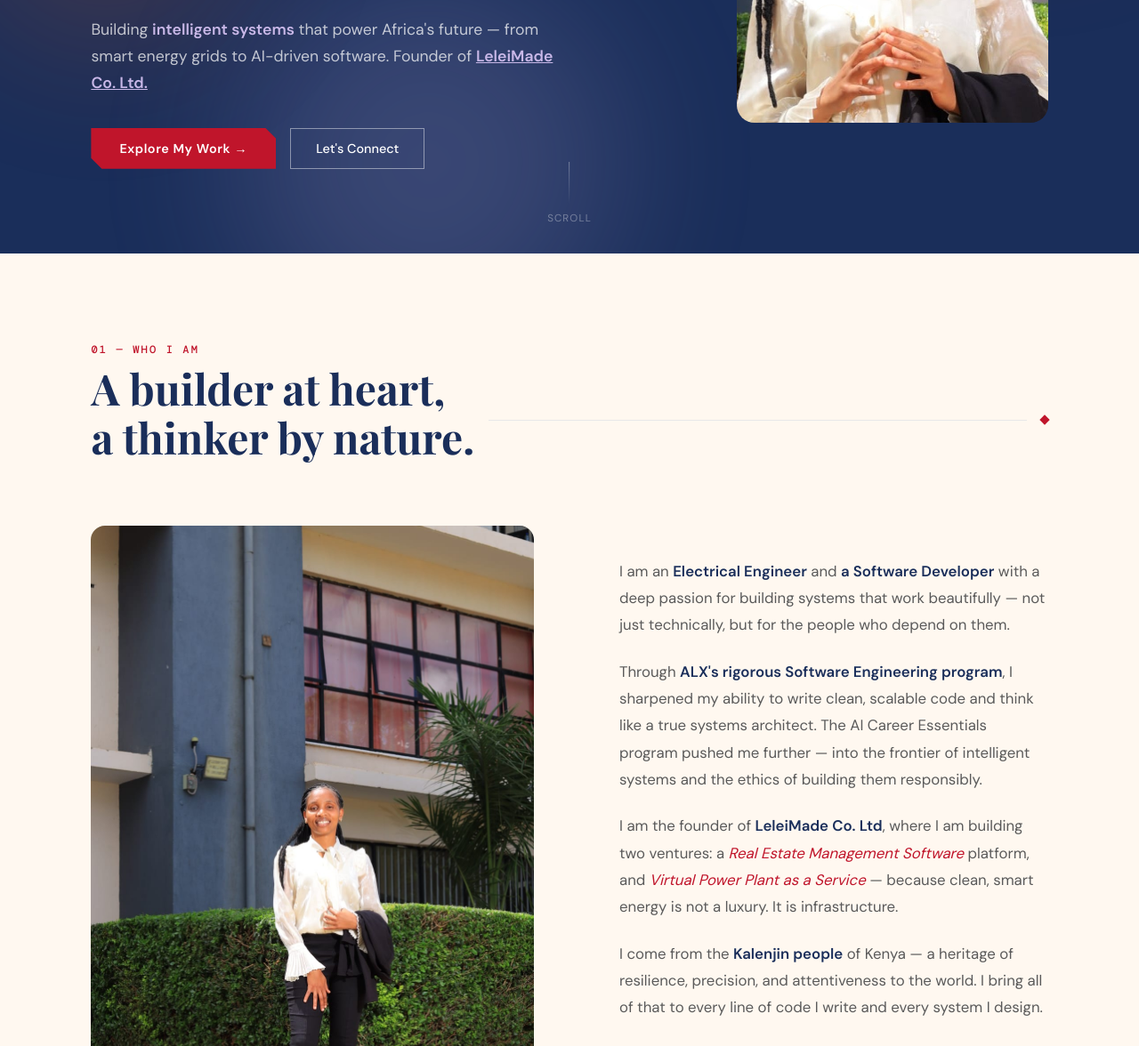
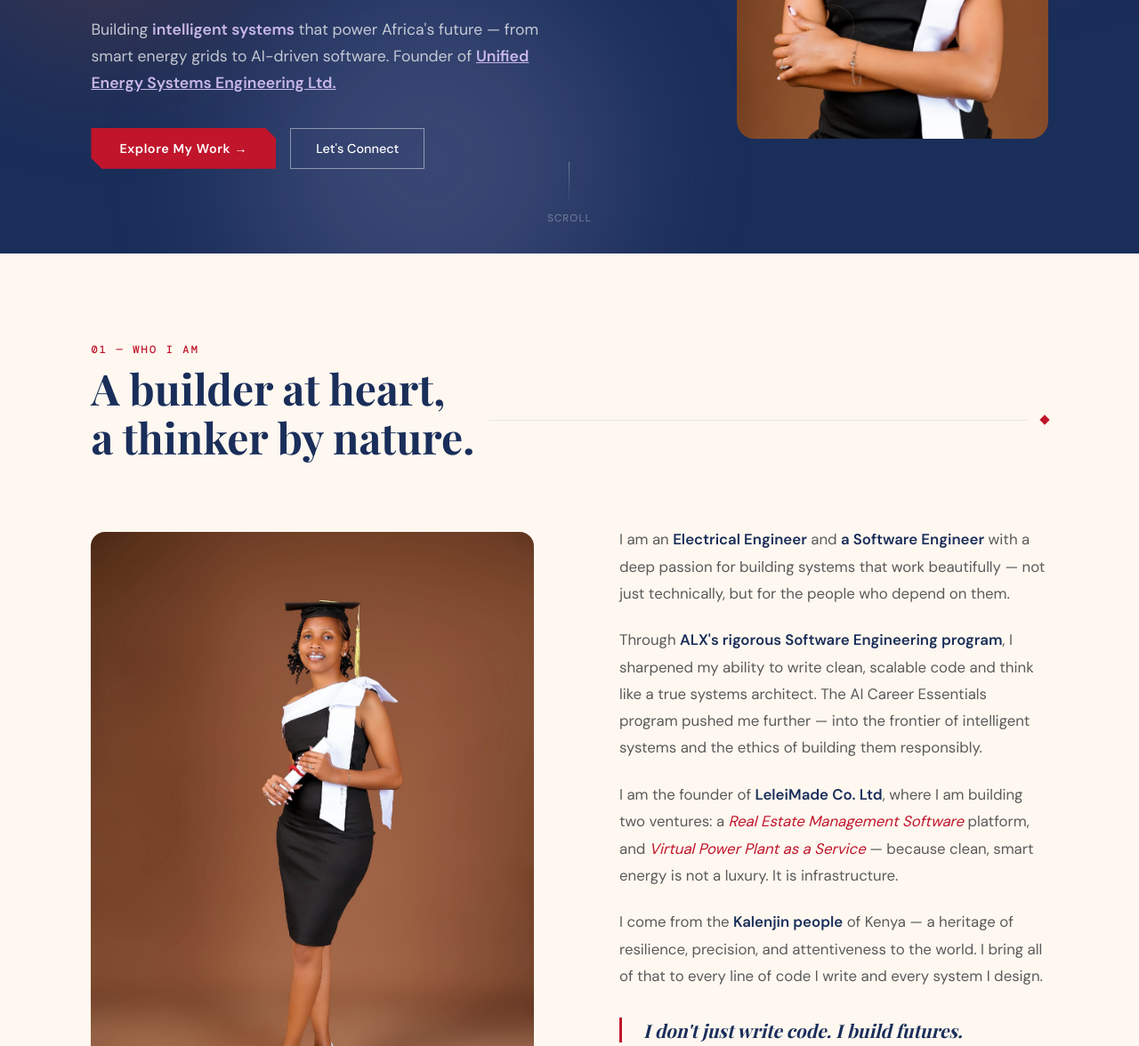
Before and after one commit to cassandra18/C.C.LELEI, a plain HTML site: page index.html in a window 1280 px wide. Shown: the part 515-1691 px from the top of the page at 89% size. Drawn offline with nearby package versions, Linux system fonts and the light colour scheme; a web font is replaced by a local one.

Commit message:
updated the hero section image, and the type-writer text 'software developer to software engineer'. I also updated my about image

```diff
--- a/index.html
+++ b/index.html
@@ -57,7 +57,7 @@
         </div>
         <p class="hero-tagline">
           Building <strong>intelligent systems</strong> that power Africa's future —
-          from smart energy grids to AI-driven software. Founder of <strong><a href="https://cassandra18.github.io/LeleiMade_Co.ltd/" target="_blank">LeleiMade Co. Ltd.</a></strong>
+          from smart energy grids to AI-driven software. Founder of <strong><a href="https://cassandra18.github.io/LeleiMade_Co.ltd/" target="_blank">Unified Energy Systems Engineering Ltd.</a></strong>
         </p>
         <div class="hero-ctas">
           <a href="#projects" class="btn-primary">Explore My Work →</a>
@@ -67,7 +67,7 @@
 
       <!-- RIGHT SIDE -->
       <div class="hero-image">
-        <img src="images/potrait.JPG" alt="Portrait of Cassandra Chepkoech Lelei" class="hero-image" />
+        <img src="images/Graduate_potrait.jpeg" alt="Portrait of Cassandra Chepkoech Lelei" class="hero-image" />
       </div>
 
     </div>
@@ -90,7 +90,7 @@
     <div class="about-grid reveal">
       <div class="about-image-wrap">
         <div class="about-image-card">
-          <img src="images/project_day.jpeg" alt="Cassandra Chepkoech Lelei" class="about-image" />
+          <img src="images/Graduate_photo.jpeg" alt="Cassandra Chepkoech Lelei" class="about-image" />
         </div>
         <div class="about-image-badge">
           <span>June '26</span>
@@ -99,7 +99,7 @@
       </div>
       <div class="about-text">
         <p class="about-paragraph">
-          I am an <strong>Electrical Engineer</strong> and <strong> a Software Developer</strong> with a deep passion
+          I am an <strong>Electrical Engineer</strong> and <strong> a Software Engineer</strong> with a deep passion
           for
           building systems that work beautifully — not just technically, but for the people who depend on them.
         </p>
--- a/script.js
+++ b/script.js
@@ -3,7 +3,7 @@
 // ── TYPEWRITER ──
 const words = [
   "An Electrical Engineer.",
-  "A Software Developer.",
+  "A Software Engineer.",
   "An AI Specialist.",
   "A Founder & Visionary.",
   "A Problem Solver."
```
Also changed, not shown: images/Graduate_photo.jpeg (added), images/Graduate_potrait.jpeg (added).
